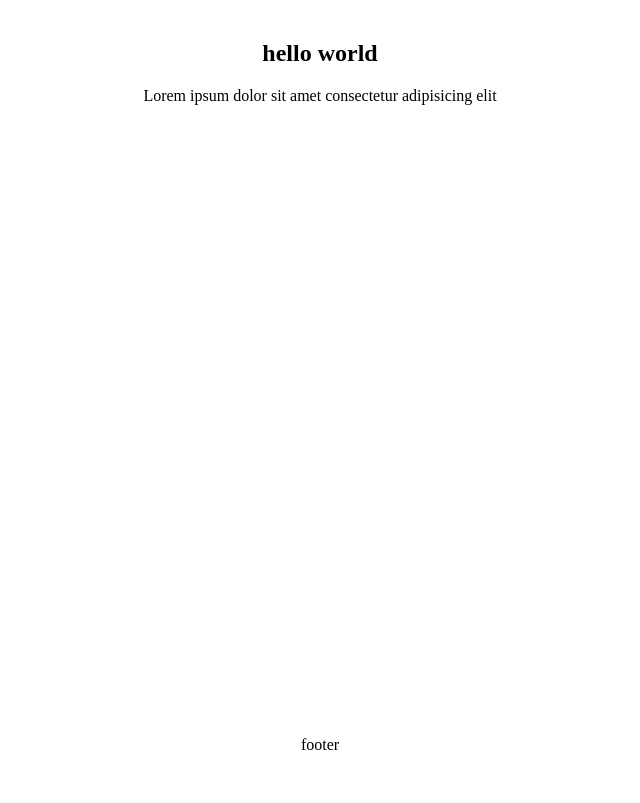
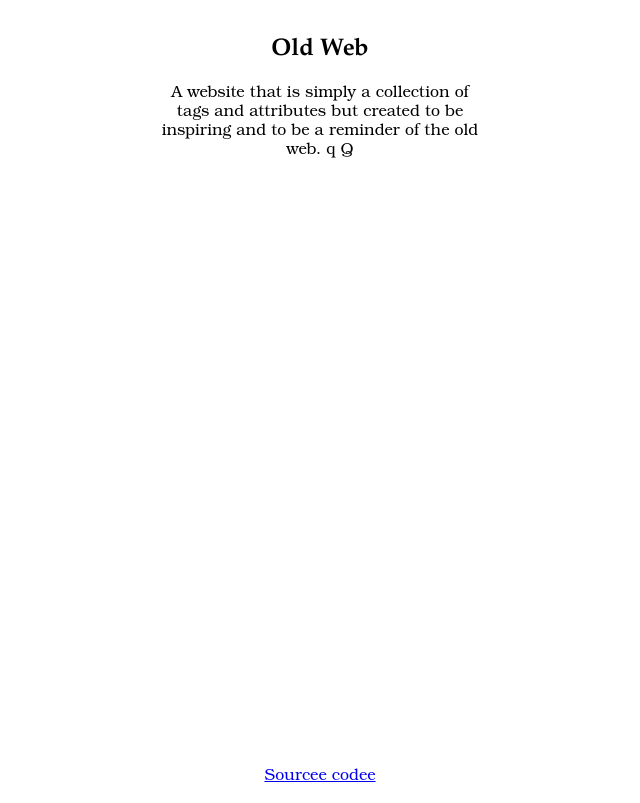
Before and after one commit to kcoderhtml/oldwebhtml, a plain HTML site: page index.html in a window 1280 px wide. Shown: the whole page, without its empty margins (320-960 px from the left). Drawn offline with Linux system fonts and the light colour scheme.

Commit message:
feat: add font stack and padding

```diff
--- a/index.html
+++ b/index.html
@@ -4,21 +4,22 @@
 <head>
     <meta charset="UTF-8">
     <meta name="viewport" content="width=device-width, initial-scale=1.0">
-    <title>Document</title>
+    <title>Old Web</title>
 </head>
 
 <body>
     <main>
         <article>
-            <h1>hello world</h1>
+            <h1>Old Web</h1>
 
             <p>
-                Lorem ipsum dolor sit amet consectetur adipisicing elit
+                A website that is simply a collection of tags and attributes but created to be inspiring
+                and to be a reminder of the old web. q Q
             </p>
         </article>
     </main>
     <footer>
-        <p>footer</p>
+        <p><a href="https://github.com/kcoderhtml/old-web">Sourcee codee</a></p>
     </footer>
 </body>
 
@@ -28,11 +29,31 @@
     body {
         margin: 0;
         padding: 0;
+        font-family: Superclarendon, 'Bookman Old Style', 'URW Bookman', 'URW Bookman L', 'Georgia Pro', Georgia, serif;
+        font-weight: normal;
+        display: flex;
+        flex-direction: column;
+        align-items: center;
+        min-height: 100vh;
+    }
+
+    h1,
+    h2,
+    h3,
+    h4,
+    h5,
+    h6 {
+        font-family: 'Iowan Old Style', 'Palatino Linotype', 'URW Palladio L', P052, serif;
+        font-weight: 900;
     }
 
     main {
-        padding: 20px;
-        min-height: 85vh;
+        padding: 1rem;
+        width: 20rem;
+        display: flex;
+        align-items: center;
+        flex-direction: column;
+        min-height: 90vh;
     }
 
     article {
```
